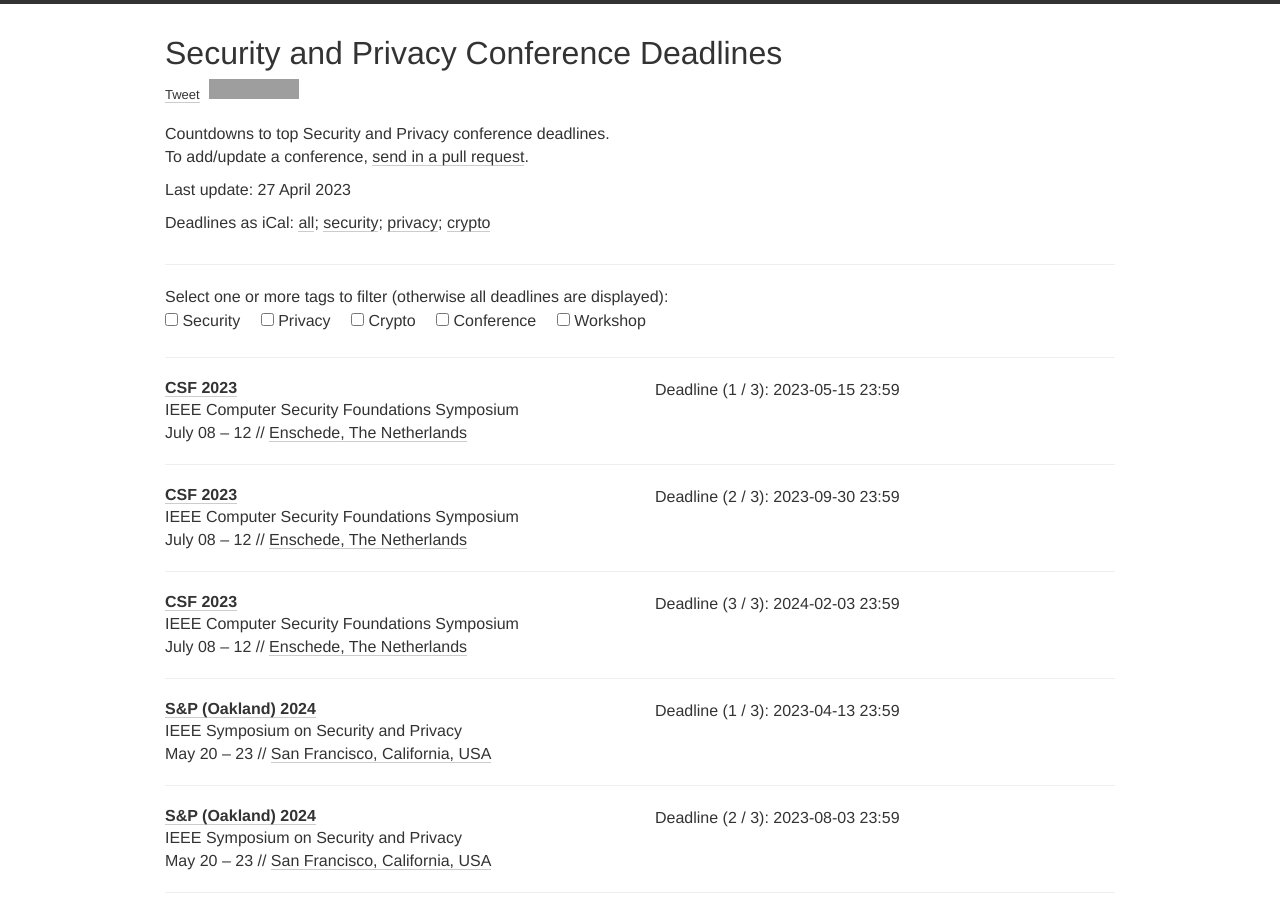
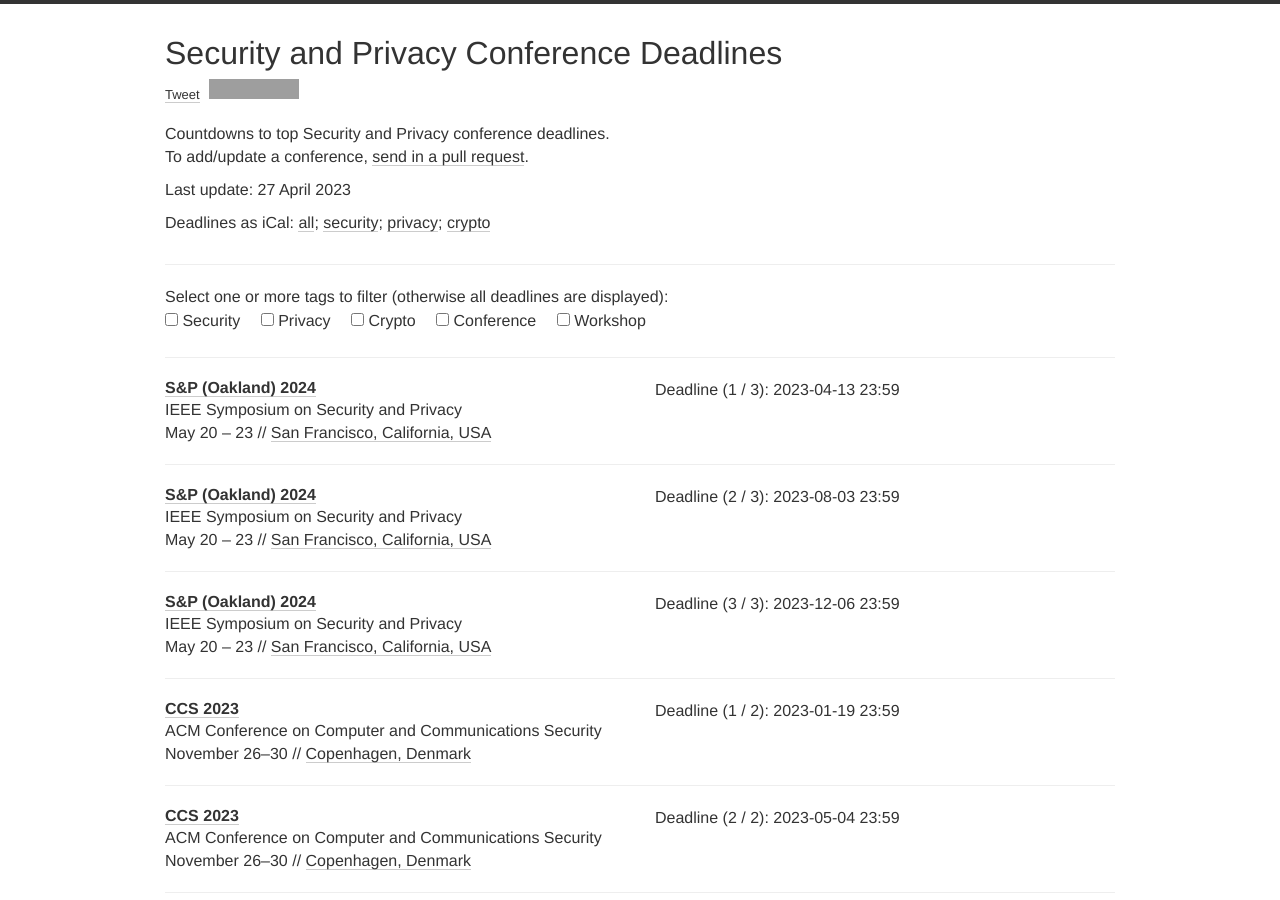
Before and after one commit to sec-deadlines/sec-deadlines.github.io, a Jekyll site: the page built from index.html, in a window 1280 px wide and 900 px high. Built offline with Jekyll 4.4.1, drawn with Linux system fonts in a browser that asks for light colours; nearby versions of some CDN libraries; comment, search, counter and statistics services are not loaded; some of the changed text lies outside the part shown; grey boxes are pictures that could not be loaded.

Commit message:
Amend prior year CSF

```diff
--- a/_data/conferences.yml
+++ b/_data/conferences.yml
@@ -1,18 +1,6 @@
 ---
 
  # Security and Privacy
-
-- name: CSF
-  description: IEEE Computer Security Foundations Symposium
-  year: 2023
-  link: https://csf2024.ieee-security.org/index.html
-  deadline:
-    - "2023-05-15 23:59"
-    - "2023-09-30 23:59"
-    - "2024-02-03 23:59"
-  date: July 08 - 12
-  place: Enschede, The Netherlands
-  tags: [SEC, PRIV, CONF]
 
 - name: S&P (Oakland)
   year: 2024
@@ -84,14 +72,14 @@
 
 - name: CSF
   description: IEEE Computer Security Foundations Symposium
-  year: 2023
-  link: https://www.ieee-security.org/TC/CSF2023/
+  year: 2024
+  link: https://www.ieee-security.org/TC/CSF2024/
   deadline:
-    - "2022-05-13 23:59"
-    - "2022-09-30 23:59"
-    - "2023-02-03 23:59"
-  date: July 10 - 14
-  place: Dubrovnik, Croatia
+    - "2023-05-15 23:59"
+    - "2023-09-30 23:59"
+    - "2024-02-03 23:59"
+  date: July 08 - 12
+  place: Enschede, The Netherlands
   tags: [SEC, PRIV, CONF]
 
 - name: CANS
```
